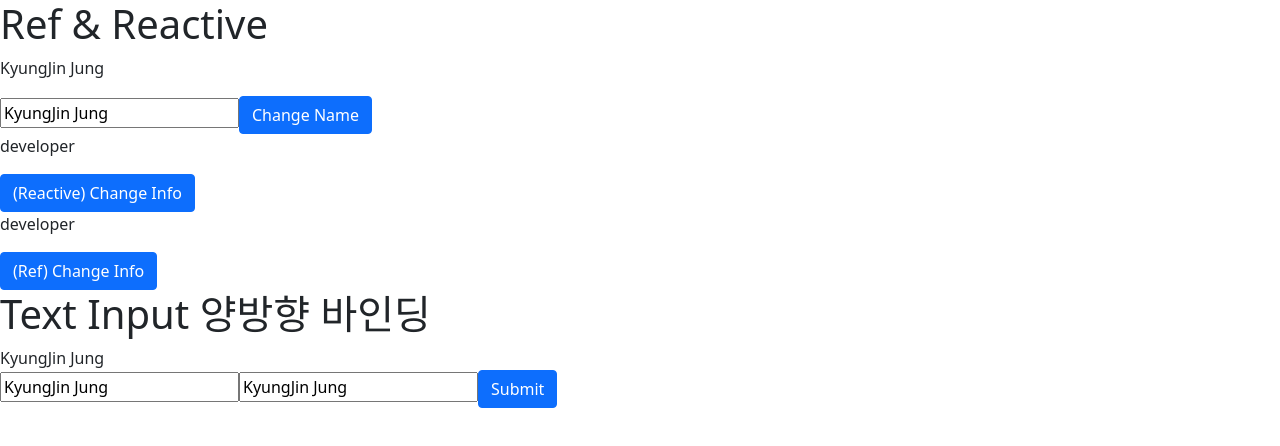
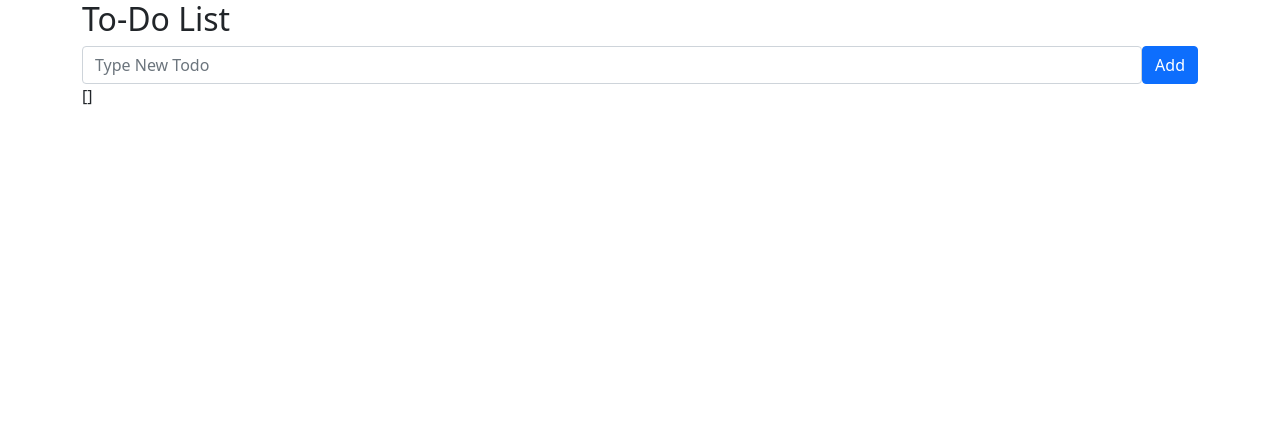
Before and after one commit to okyungjin/vue3-todo, a Vue app: page / in a window 1280 px wide. Shown: the top 446 px of the page. Built offline with nearby package versions, Linux system fonts and the light colour scheme.

Commit message:
examples 소스 import 삭제 및 todo input form 구현

```diff
--- a/src/App.vue
+++ b/src/App.vue
@@ -1,18 +1,38 @@
 <template>
-
-  <RefAndReactive></RefAndReactive>
-  <TextInput></TextInput>
+  <div class="container">
+    <h2>To-Do List</h2>
+    <form @submit.prevent="onSubmit" class="d-flex"> <!-- modifier directive -->
+      <div class="flex-grow-1 mr-2">
+        <input class="form-control" type="text" v-model="todo" placeholder="Type New Todo">
+      </div>
+      <div>
+        <button class="btn btn-primary" type="submit">Add</button>
+      </div>
+    </form>
+    {{ todos }}
+  </div>
 </template>
 
 <script>
-import TextInput from './examples/TextInput';
-import RefAndReactive from './examples/RefAndReactive'
+import { ref } from 'vue';
 
 export default {
+  setup() {
+    const todo = ref('');
+    const todos = ref([]);
 
-  components: {
-    TextInput,
-    RefAndReactive,
+    const onSubmit = () => {
+      todos.value.push({
+        id: Date.now(),
+        title: todo.value,
+      })
+    }
+
+    return {
+      todo,
+      todos,
+      onSubmit,
+    }
   }
 }
 </script>
```
